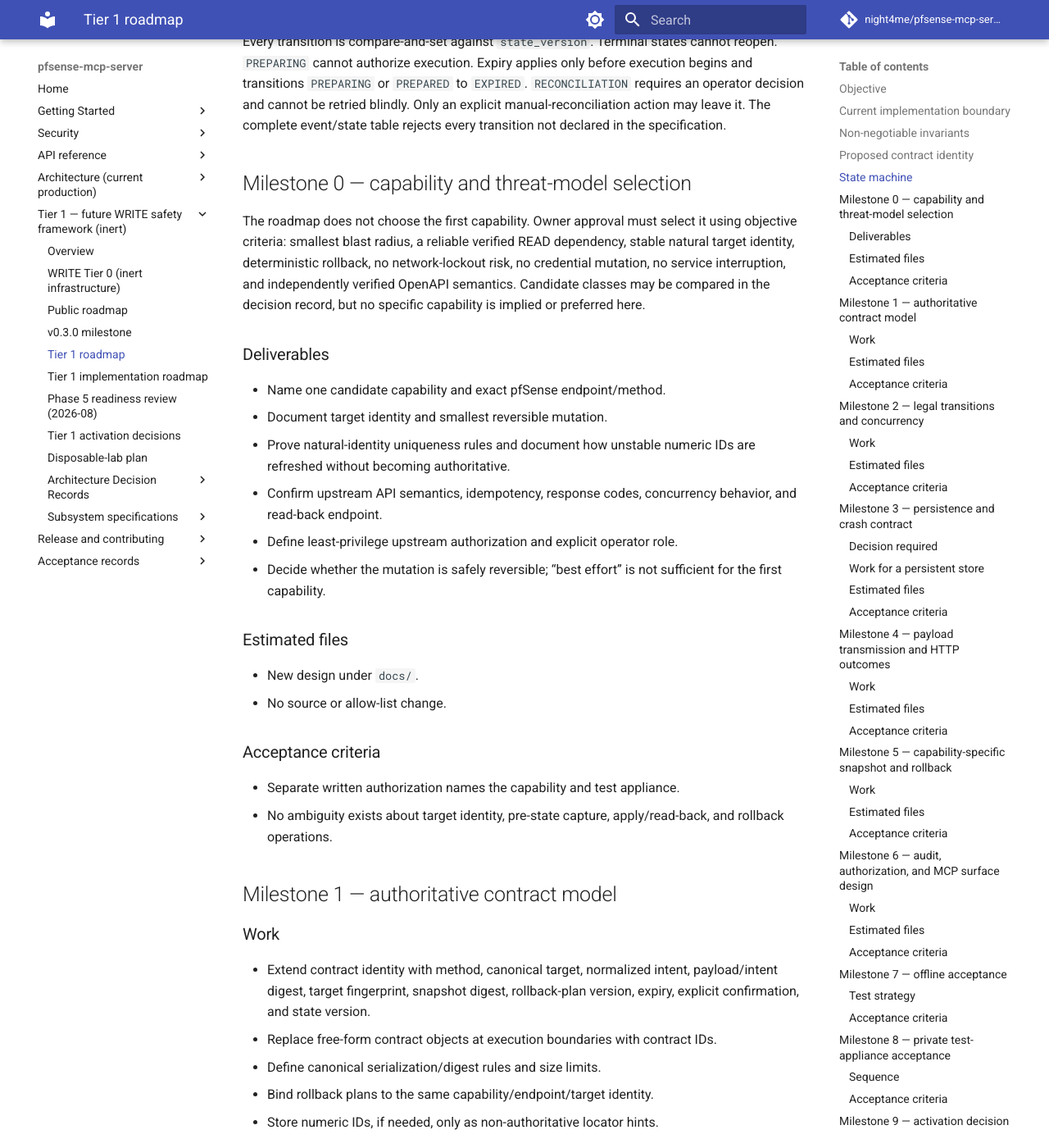
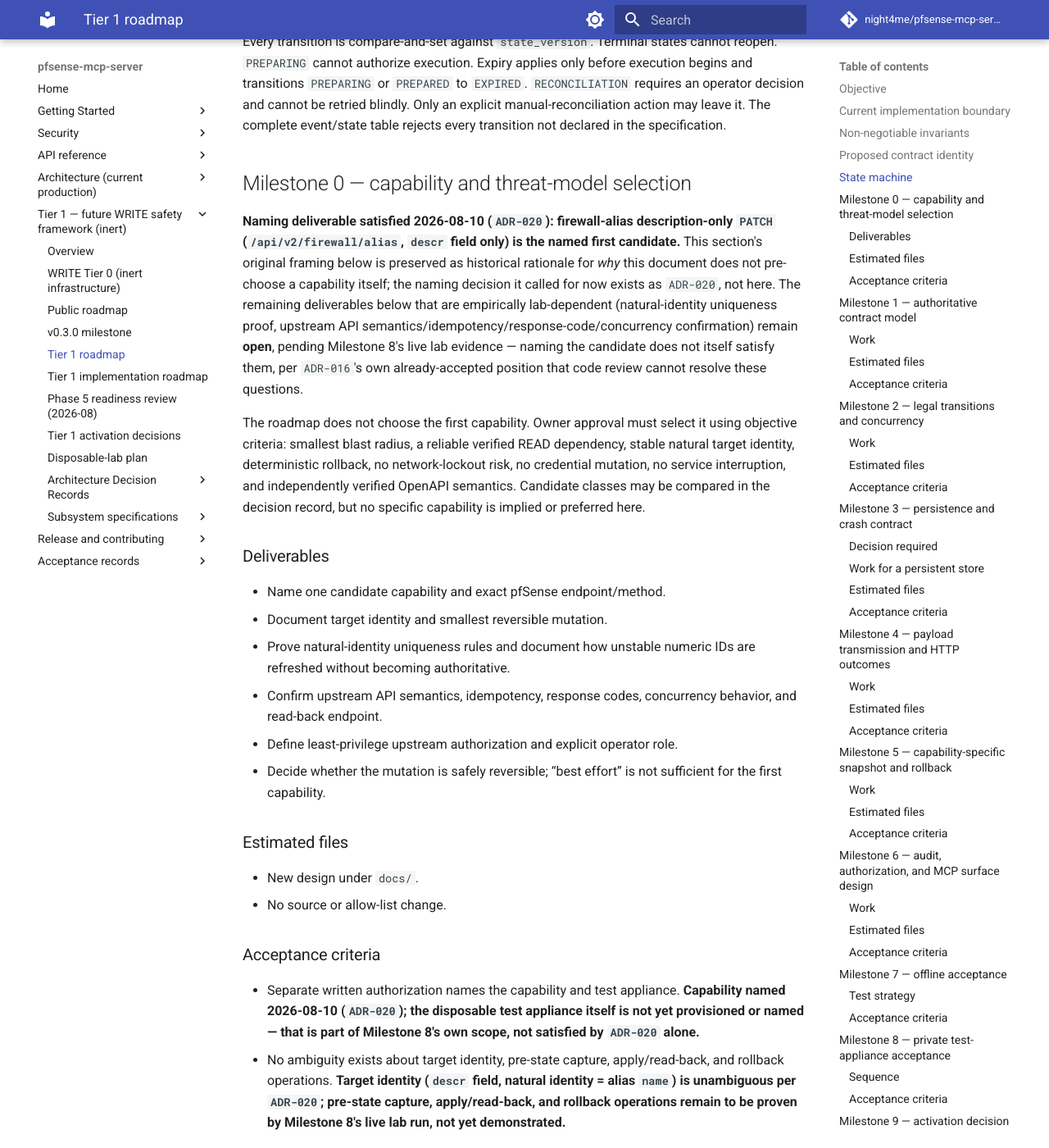
Before and after one commit to night4me/pfsense-mcp-server, an MkDocs documentation site: the page built from docs/TIER1_ROADMAP.md, in a window 1280 px wide and 1400 px high, scrolled down 3211 px. Shown: the whole window at 82% size. Built offline with MkDocs 1.6.1 and Material for MkDocs 9.7.7, drawn with Linux system fonts in a browser that asks for light colours; comment, search, counter and statistics services are not loaded.

Commit message:
docs(adr): accept ADR-020 -- Milestone 0 first WRITE capability candidate (naming only)
Owner authorized firewall-alias description-only PATCH
(/api/v2/firewall/alias, descr field only) as TIER1_ROADMAP.md
Milestone 0's named first WRITE capability candidate, following the
2026-08-10 Phase 5 owner-decision package (reports-ai/reviews/
PHASE_5_MILESTONE_0_DECISION_PACKAGE_2026-08-10.md, external, not in
Git) that re-evaluated WRITE_ENDPOINT_RISK_MATRIX.md's existing
recommendation and attempted to falsify it before presenting it. Owner's
authorization is explicitly scoped: naming only, does not authorize
implementation, the live disposable-lab run, WRITE allow-list
population, WRITE activation, or production activation -- each remains
its own separate, later gate exactly as TIER1_ROADMAP.md's Milestone
8/9 sequence already specifies.

New ADR-020 (Accepted, candidate-naming-only scope) records: the exact
technical shape (endpoint, mutable field descr, forbidden fields name/
type/addresses/detail/bulk/apply, natural identity = alias name, scoped
to the existing but inactive Capability.ALIAS_WRITE), what this
authorization does and does not grant (mirrored explicitly, matching
ADR-016's own established pattern), and the alternatives considered
(system-tunable description-only PATCH, the only other evidenced
candidate, explicitly rated weaker in the project's own risk matrix; no
third candidate was invented).

docs/adr/README.md index updated. docs/TIER1_ROADMAP.md's Milestone 0
section annotated in place (original text preserved as historical
rationale, per this project's existing convention) to record that the
naming deliverable is satisfied while its empirically lab-dependent
deliverables (natural-identity uniqueness proof, upstream API semantics/
idempotency/response-code/concurrency confirmation, test-appliance
provisioning) remain open pending Milestone 8 -- not silently claimed as
resolved by naming alone. mkdocs nav updated.

No source code changed. Public MCP contract unchanged (42 tools). WRITE
unchanged: 0/3 capabilities active, allow-list empty.

Validated: mkdocs build --strict exit 0, make quick 11/11, make validate
20/20 (42-tool contract byte-identical, diff confirmed to touch exactly
these four files).

Co-Authored-By: Claude Sonnet 5 <noreply@anthropic.com>
Claude-Session: https://claude.ai/code/session_01SD13g2da3igYMaTqz1dGeq

```diff
--- a/docs/TIER1_ROADMAP.md
+++ b/docs/TIER1_ROADMAP.md
@@ -132,6 +132,18 @@ event/state table rejects every transition not declared in the specification.
 
 ## Milestone 0 — capability and threat-model selection
 
+**Naming deliverable satisfied 2026-08-10 (`ADR-020`): firewall-alias
+description-only `PATCH` (`/api/v2/firewall/alias`, `descr` field only)
+is the named first candidate.** This section's original framing below is
+preserved as historical rationale for *why* this document does not
+pre-choose a capability itself; the naming decision it called for now
+exists as `ADR-020`, not here. The remaining deliverables below that are
+empirically lab-dependent (natural-identity uniqueness proof, upstream
+API semantics/idempotency/response-code/concurrency confirmation) remain
+**open**, pending Milestone 8's live lab evidence — naming the candidate
+does not itself satisfy them, per `ADR-016`'s own already-accepted
+position that code review cannot resolve these questions.
+
 The roadmap does not choose the first capability. Owner approval must select it
 using objective criteria: smallest blast radius, a reliable verified READ
 dependency, stable natural target identity, deterministic rollback, no
@@ -159,8 +171,14 @@ the decision record, but no specific capability is implied or preferred here.
 ### Acceptance criteria
 
 - Separate written authorization names the capability and test appliance.
+  **Capability named 2026-08-10 (`ADR-020`); the disposable test appliance
+  itself is not yet provisioned or named — that is part of Milestone 8's
+  own scope, not satisfied by `ADR-020` alone.**
 - No ambiguity exists about target identity, pre-state capture, apply/read-back,
-  and rollback operations.
+  and rollback operations. **Target identity (`descr` field, natural
+  identity = alias `name`) is unambiguous per `ADR-020`; pre-state
+  capture, apply/read-back, and rollback operations remain to be proven
+  by Milestone 8's live lab run, not yet demonstrated.**
 
 ## Milestone 1 — authoritative contract model
 
--- a/mkdocs.yml
+++ b/mkdocs.yml
@@ -113,6 +113,7 @@ nav:
           - ADR-017 Official guidance layer: adr/ADR-017-official-guidance-layer.md
           - ADR-018 Version-aware Official Guidance resolution: adr/ADR-018-version-aware-guidance-resolution.md
           - ADR-019 API surface, capability discovery and extension architecture: adr/ADR-019-api-surface-capability-discovery-and-extension-architecture.md
+          - ADR-020 Milestone 0 first WRITE capability candidate: adr/ADR-020-milestone-0-first-write-capability-candidate.md
       - Subsystem specifications:
           - Protected artifact encryption: tier1/specs/protected_artifact_encryption.md
           - Key lifecycle: tier1/specs/key_lifecycle.md
```
Also changed, not shown: docs/adr/ADR-020-milestone-0-first-write-capability-candidate.md (added, +155 -0 lines), docs/adr/README.md (+1 -0 lines).
